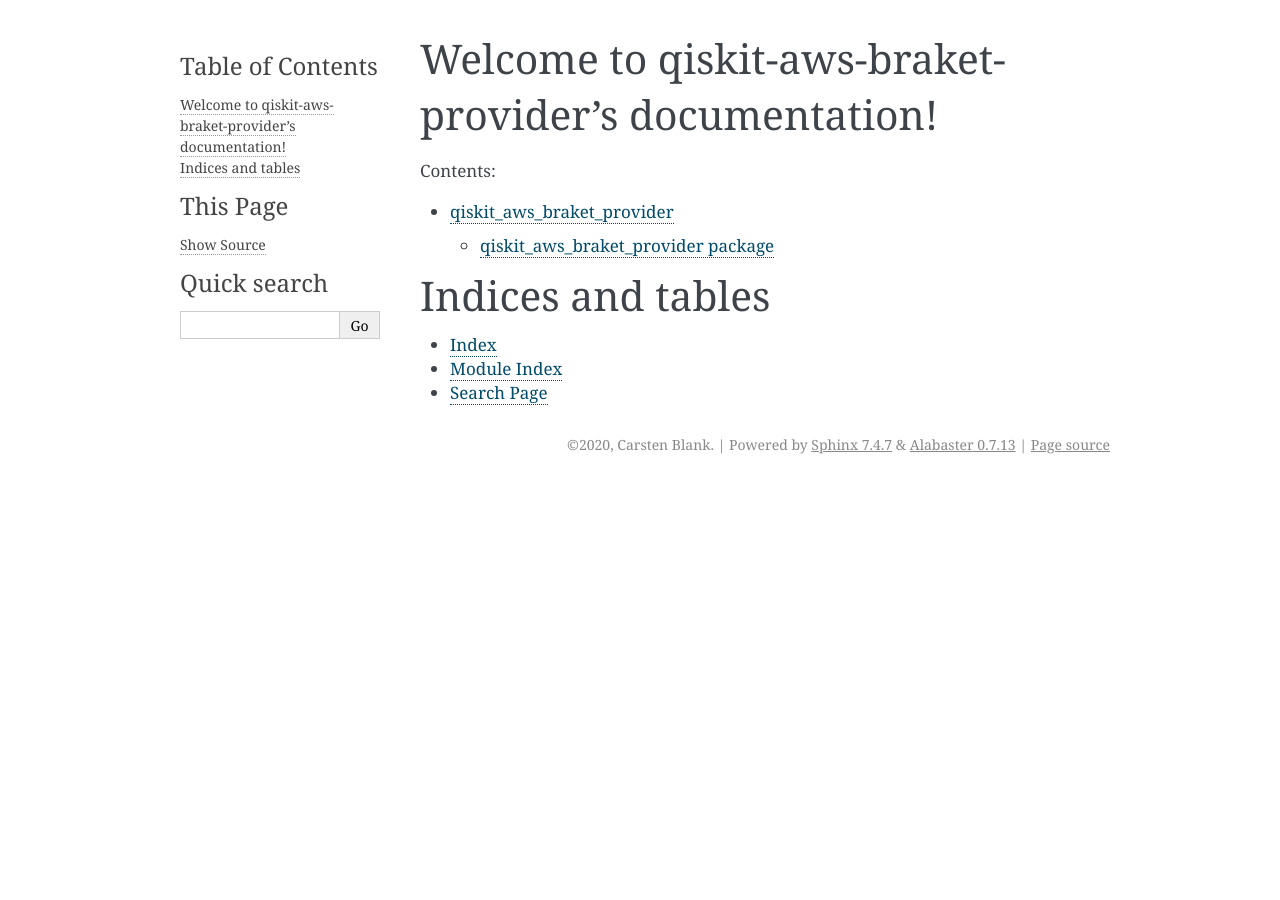
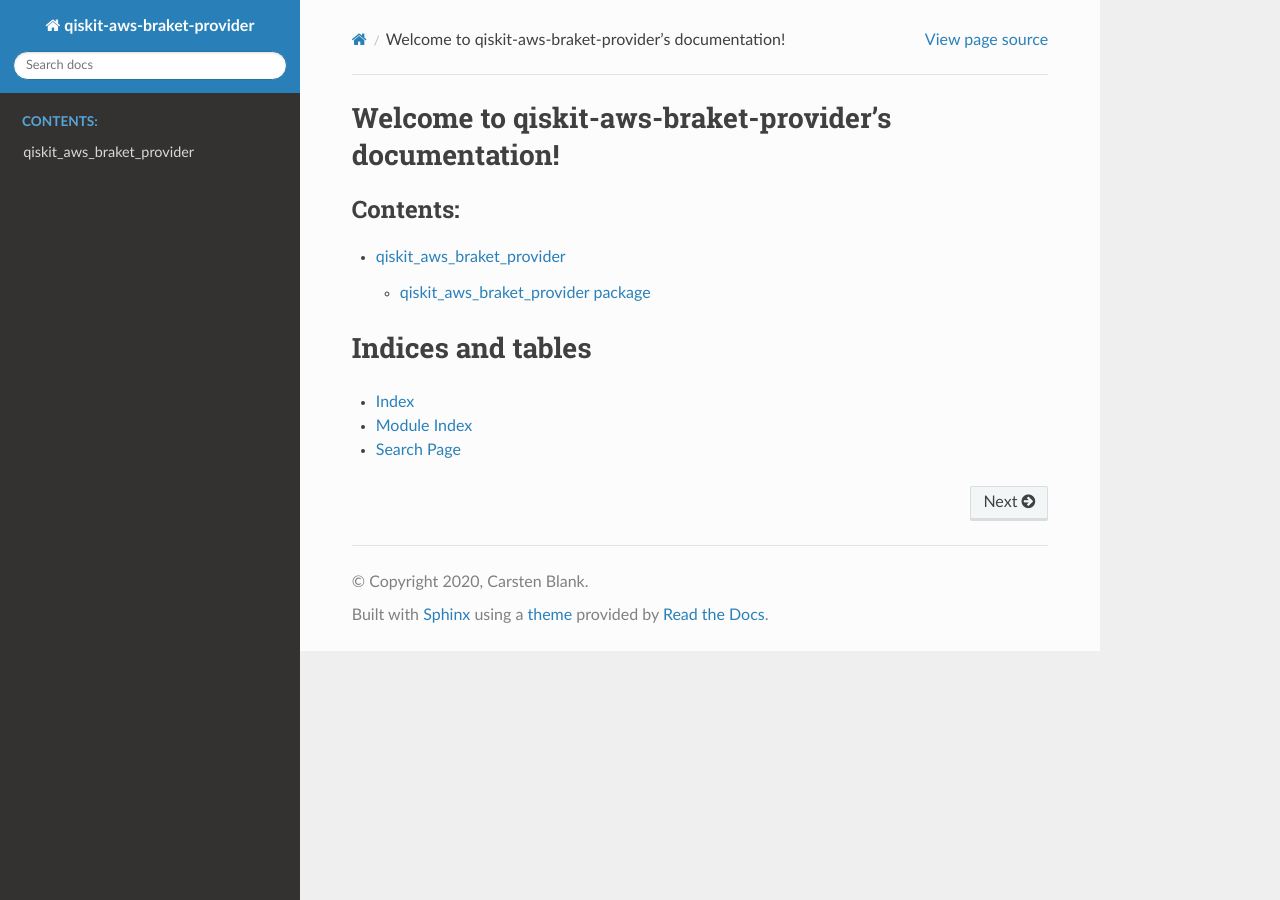
Before and after one commit to carstenblank/qiskit-aws-braket-provider, a Sphinx documentation site: the page built from doc/index.rst, in a window 1280 px wide. Built offline with Sphinx 7.4.7 and the Read the Docs theme 2.0.0, drawn with Linux system fonts in a browser that asks for light colours; part of the change alters nothing that is shown.

```diff
--- a/doc/conf.py
+++ b/doc/conf.py
@@ -49,12 +49,22 @@ exclude_patterns = []
 # The theme to use for HTML and HTML Help pages.  See the documentation for
 # a list of builtin themes.
 #
-html_theme = 'alabaster'
+html_theme = "sphinx_rtd_theme"
+htmlhelp_basename = "{}doc".format(project)
 
 # Add any paths that contain custom static files (such as style sheets) here,
 # relative to this directory. They are copied after the builtin static files,
 # so a file named "default.css" will overwrite the builtin "default.css".
 html_static_path = ['_static']
 
+source_suffix = ".rst"
 master_doc = "index"
+
+autoclass_content = "both"
+autodoc_member_order = "bysource"
+default_role = "py:obj"
+
 apidoc_module_dir = "../src/qiskit_aws_braket_provider"
+apidoc_separate_modules = True
+apidoc_module_first = True
+apidoc_extra_args = ["-f", "--implicit-namespaces", "-H", "API Reference"]
```
